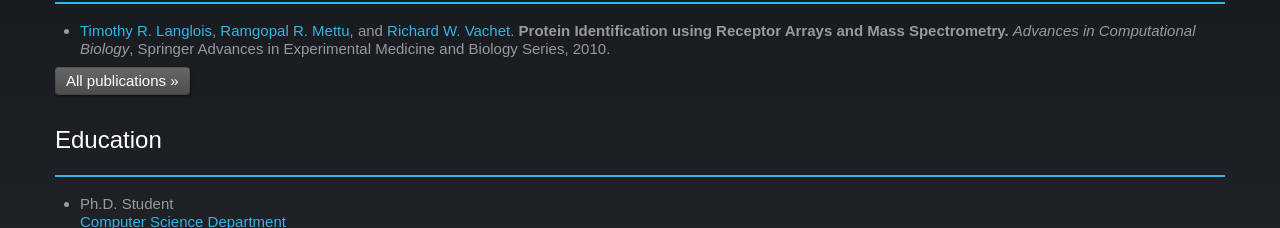
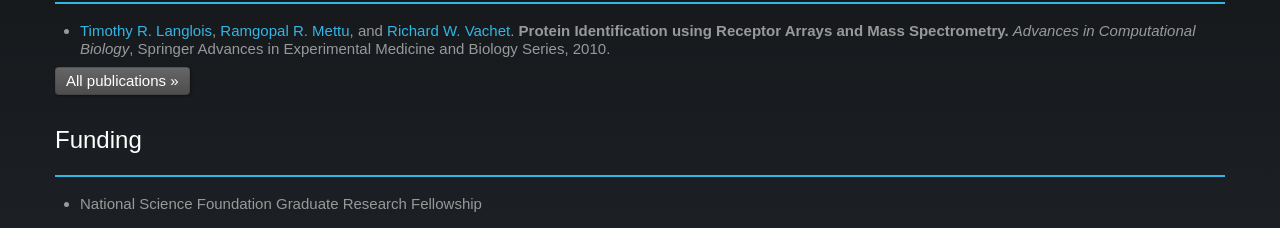
Before and after one commit to timmyL17/timmyL17.github.io, a plain HTML site: page index.html in a window 1280 px wide. Shown: the part 704-932 px from the top of the page. Drawn offline with Linux system fonts and the light colour scheme; a web font is replaced by a local one.

Commit message:
added funding section

```diff
--- a/index.html
+++ b/index.html
@@ -110,6 +110,18 @@
         </div><!--/span-->
       </div><!--/row-->
       <div class="page-header">
+        <h2>Funding</h2>
+      </div>
+      <div class="row">
+        <div class="span12">
+          <ul>
+            <li>
+              National Science Foundation Graduate Research Fellowship
+            </li>
+          </ul>
+        </div>
+      </div>
+      <div class="page-header">
         <h2>Education</h2>
       </div>
       <div class="row">
```
